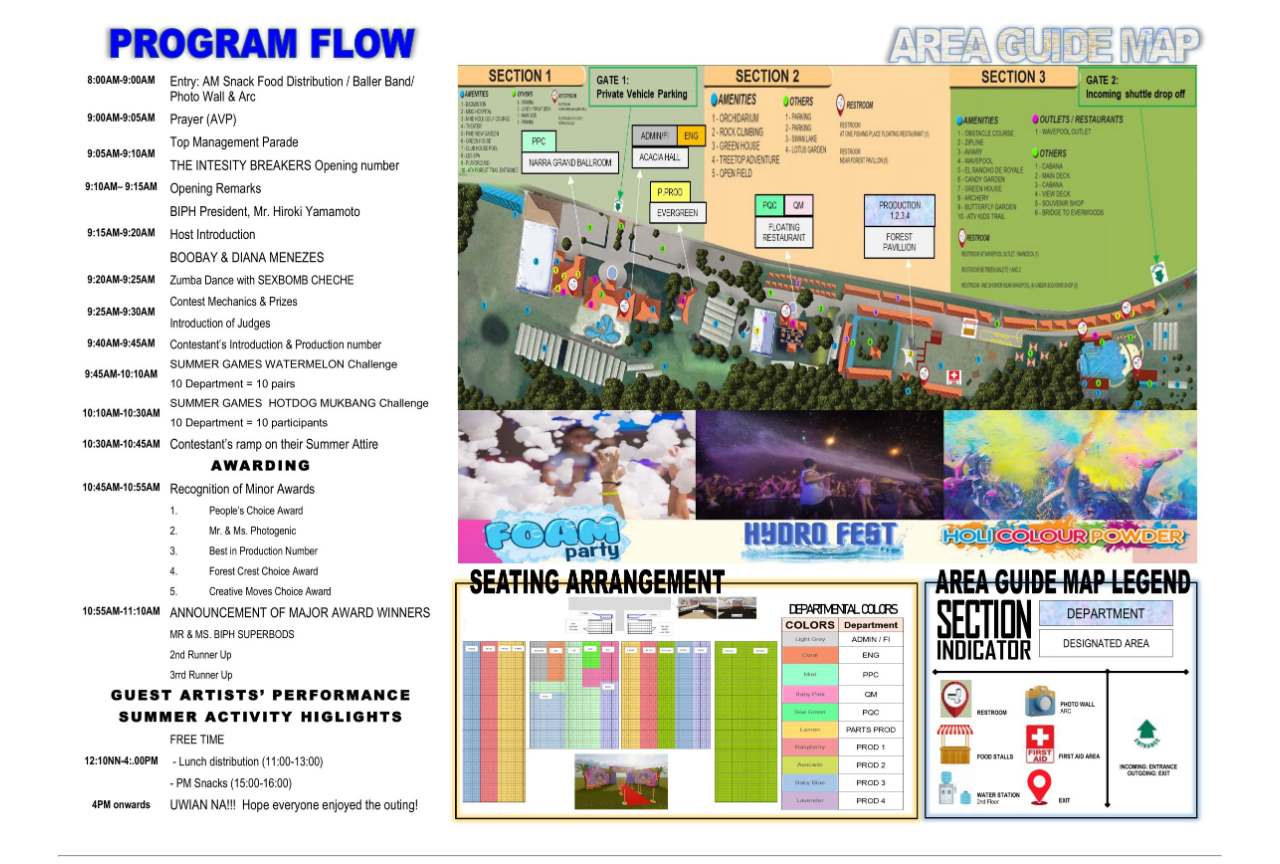
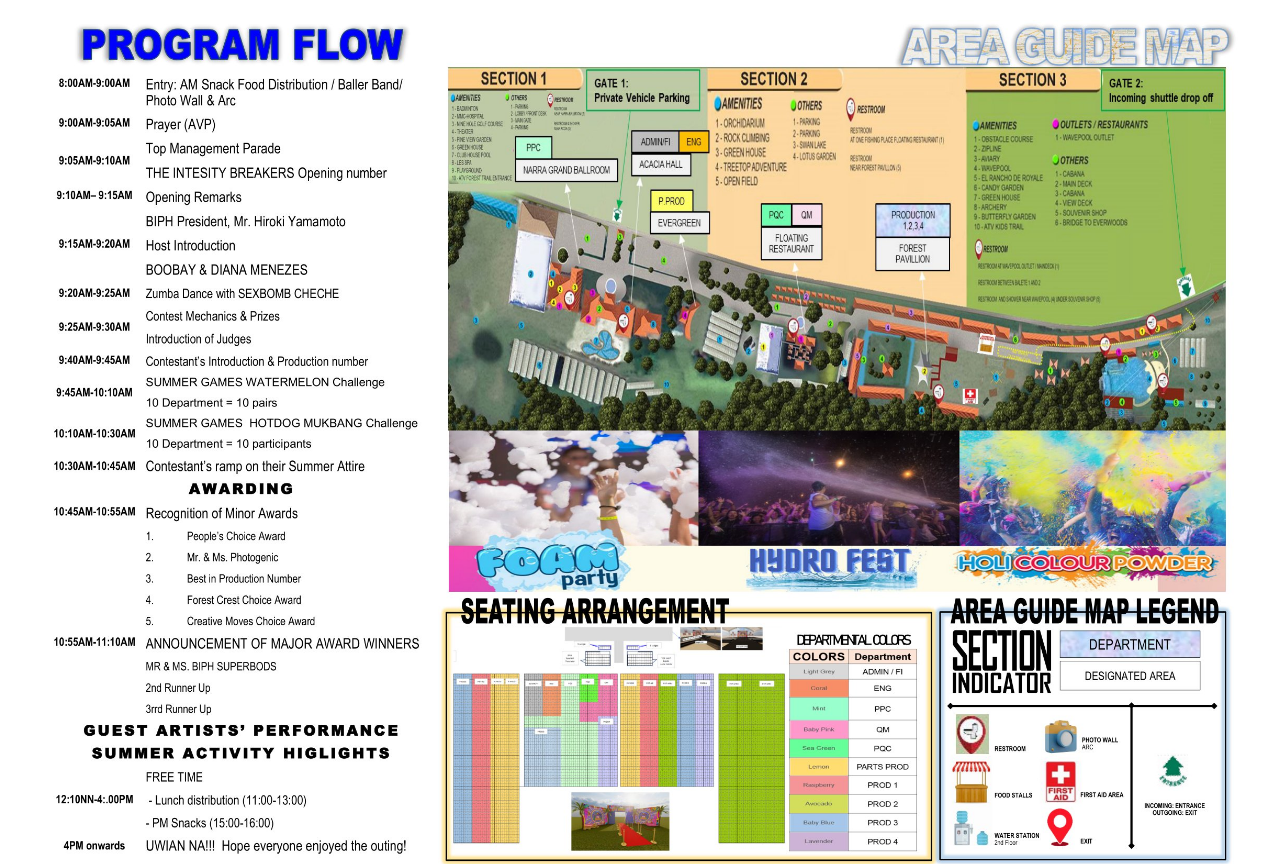
Before and after one commit to arvincaparros/biph-summer-outing, a plain HTML site: page index.html in a window 1280 px wide. Shown: the top 864 px of the page. Drawn offline with Linux system fonts and the light colour scheme.

Commit message:
Update index.html

```diff
--- a/index.html
+++ b/index.html
@@ -6,7 +6,7 @@
 	<title>BIPH SUMMER 2023</title>
 	<style>
 		div {
-			margin: 20px 50px;
+			margin: 20px 20px;
 		}
 
 		img {
```
